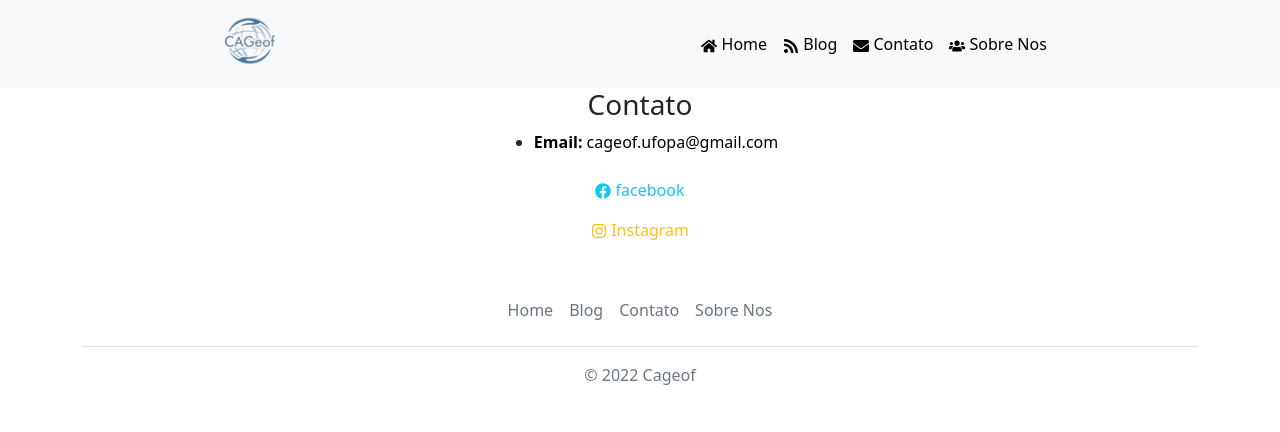
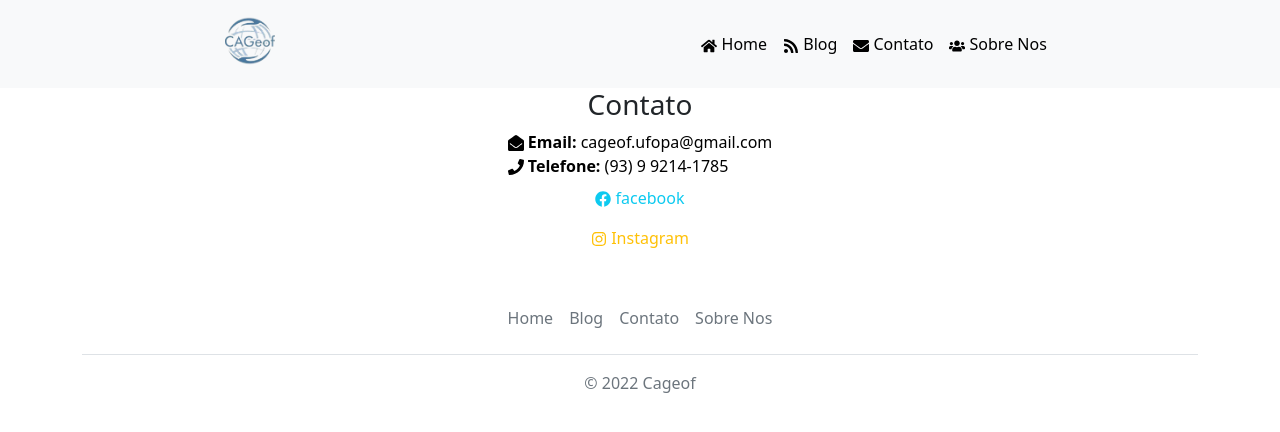
Before and after one commit to MatheusRamo/cageof, a Next.js app: page /contato in a window 1280 px wide. Shown: the top 432 px of the page. Built offline with nearby package versions, Linux system fonts and the light colour scheme.

Commit message:
modificado contato

```diff
--- a/pages/contato.js
+++ b/pages/contato.js
@@ -1,5 +1,5 @@
 import React from 'react'
-import {FaFacebook, FaInstagram} from 'react-icons/fa'
+import {FaFacebook, FaInstagram, FaPhone, FaEnvelopeOpen} from 'react-icons/fa'
 
 
 
@@ -8,8 +8,9 @@ function Contato() {
     <div className='d-flex flex-column align-items-center'>
       <h3>Contato</h3>
 
-      <ul>
-        <li ><a className='text-decoration-none text-black' href='mailto:cageof.ufopa@gmail.com'><strong>Email:</strong> cageof.ufopa@gmail.com</a></li>
+      <ul className='nav flex-column'>
+        <li ><a className='text-decoration-none text-black' href='mailto:cageof.ufopa@gmail.com'><strong> <FaEnvelopeOpen/> Email:</strong> cageof.ufopa@gmail.com</a></li>
+        <li ><a className='text-decoration-none text-black'><strong><FaPhone/> Telefone: </strong> (93) 9 9214-1785</a></li>
       </ul>
 
       <div className='d-flex flex-column align-items-center'>
```
